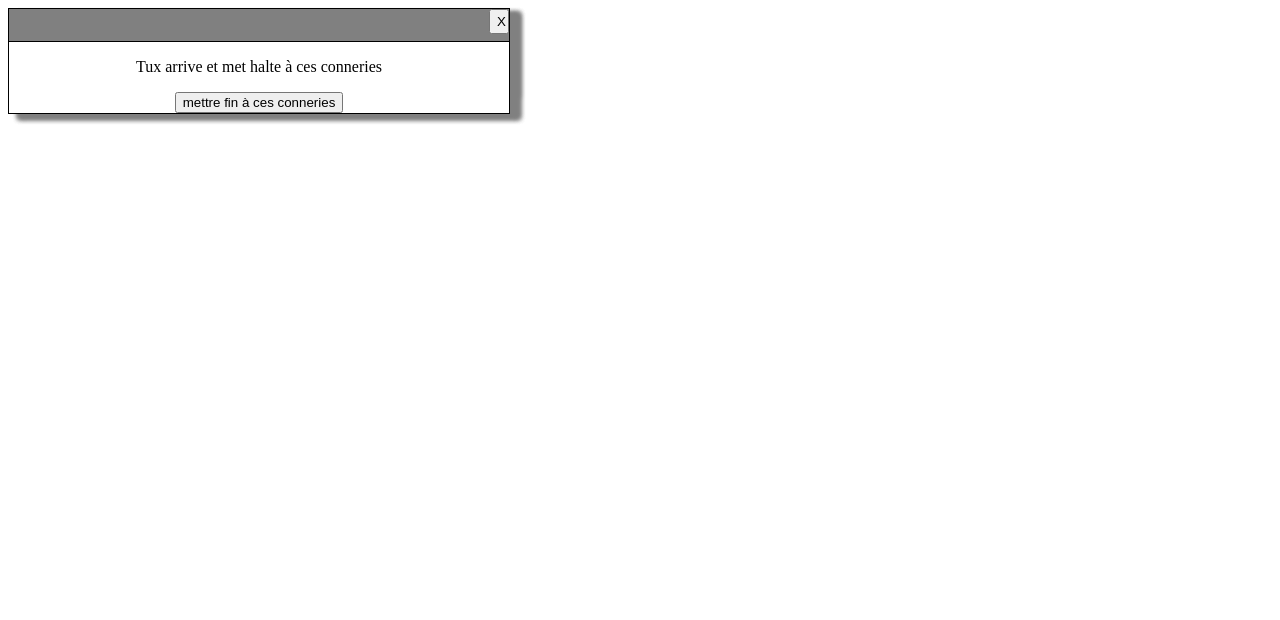
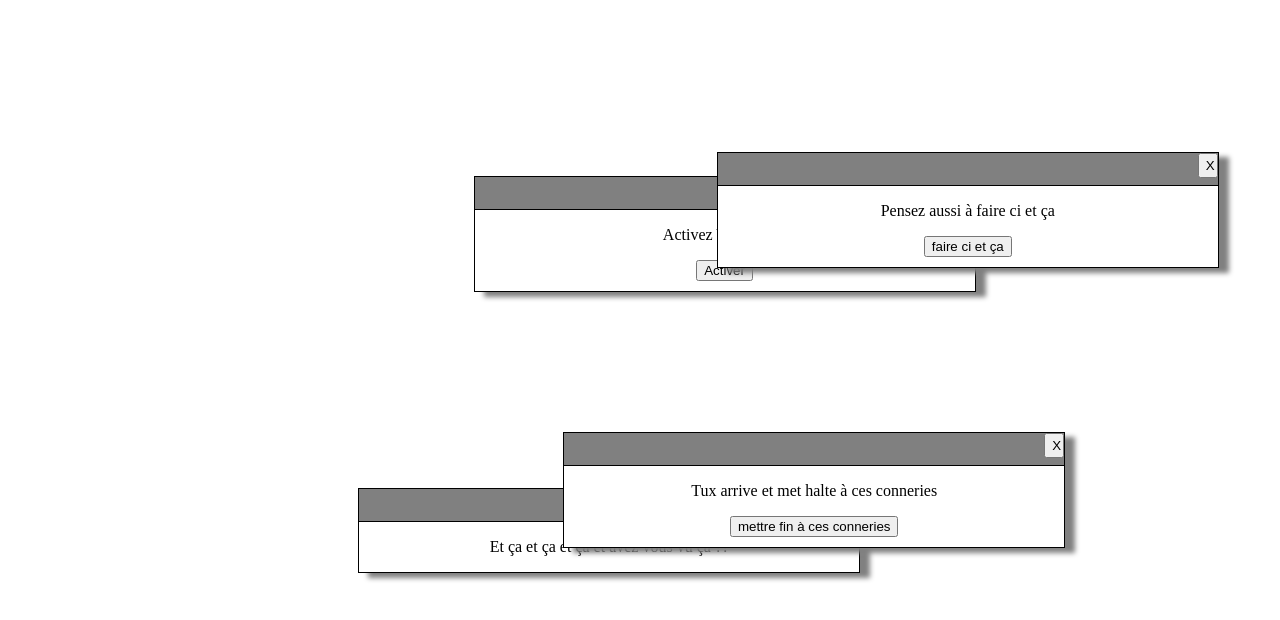
Before and after one commit to jtrognon/Lozux, a Vue app: page / in a window 1280 px wide. Shown: the top 620 px of the page. Built offline with nearby package versions, Linux system fonts and the light colour scheme.

Commit message:
position aléatoire des popup

```diff
--- a/src/App.vue
+++ b/src/App.vue
@@ -1,8 +1,6 @@
 <script setup>
-  import { ref } from "vue";
   import postIt from './postIt.vue'
 
-  var dialogueCourant = ref(1)
   const popups = [
     {
       id: 1,
@@ -25,17 +23,14 @@
     },
   ]
 
-  function changeText() {
-    console.log(dialogIndex);
-
-    dialogIndex.value++;
+  function entierAleatoire(){
+    return Math.floor(Math.random() * 65);
   }
-
 </script>
 
 <template>
   <section id="popupSection" v-for="popup in popups">
-    <postIt :id="'popup_'+popup.id" :contenu="popup.contenu" :action="popup.action"/>
+    <postIt :id="'popup_'+popup.id" :contenu="popup.contenu" :action="popup.action" :left="entierAleatoire()" :top="entierAleatoire()"/>
   </section>
 
   <section id=" taskbar">
@@ -44,5 +39,4 @@
 </template>
 
 <style scoped>
-
 </style>
--- a/src/postIt.vue
+++ b/src/postIt.vue
@@ -1,15 +1,19 @@
 <script setup>
-  const props = defineProps(['id', 'titre', 'contenu', 'action'])
+  const props = defineProps(['id', 'titre', 'contenu', 'action', 'top', 'left', 'top'])
 
   const texteBouton = "X"
 
   function fermePopup(){
     document.querySelector("#"+props.id).remove()
   }
+
+  function entierAleatoire(){
+    Math.floor(Math.random() * 10);
+  }
 </script>
 
 <template>
-  <div class="popup" :id="props.id">
+  <div class="popup" :id="props.id" :style="'left:'+props.left+'%; top:'+props.top+'%;'">
     <div class="enTete">
       <p class="titre">
         {{ props.titre }}
@@ -52,5 +56,8 @@
   width: 20px;
 }
 
+.action{
+  margin-bottom: 10px;
+}
 
 </style>
```
